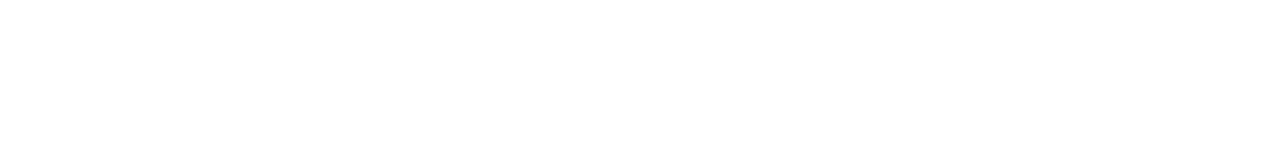
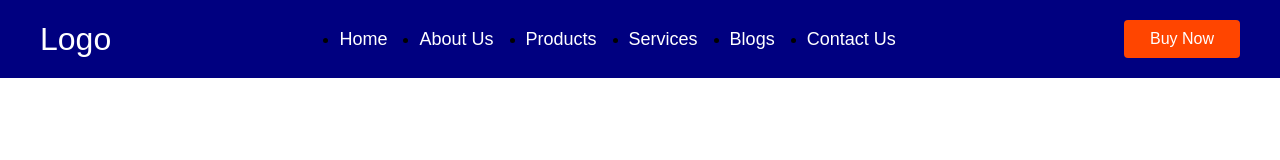
Before and after one commit to developershimul/my-first-repository, a plain HTML site: page index.html in a window 1280 px wide. Drawn offline with Linux system fonts and the light colour scheme.

Commit message:
header section added

```diff
--- a/index.html
+++ b/index.html
@@ -8,7 +8,26 @@
   </head>
   <body>
     <header class="header-section">
-      <div class="container"></div>
+      <div class="container">
+        <div class="row">
+          <div class="logo">
+            <a href="#">Logo</a>
+          </div>
+          <div class="menu">
+            <ul>
+              <li><a href="#">Home</a></li>
+              <li><a href="#">About Us</a></li>
+              <li><a href="#">Products</a></li>
+              <li><a href="#">Services</a></li>
+              <li><a href="#">Blogs</a></li>
+              <li><a href="#">Contact Us</a></li>
+            </ul>
+          </div>
+          <div class="btn">
+            <a href="#" class="header-btn">Buy Now</a>
+          </div>
+        </div>
+      </div>
     </header>
   </body>
 </html>
--- a/style.css
+++ b/style.css
@@ -8,3 +8,47 @@
   margin: auto;
   font-family: sans-serif;
 }
+/* Header section css start */
+.header-section {
+  background-color: navy;
+  padding: 20px 0;
+}
+.row {
+  display: flex;
+  justify-content: space-between;
+  align-items: center;
+}
+.logo {
+}
+.logo a {
+  color: #fff;
+  font-size: 32px;
+  text-decoration: none;
+}
+.menu {
+}
+.menu ul {
+  display: flex;
+  gap: 32px;
+}
+.menu ul li {
+}
+.menu ul li a {
+  text-decoration: none;
+  color: #fff;
+  font-size: 18px;
+}
+.header-btn {
+  display: inline-block;
+  color: #fff;
+  text-decoration: none;
+  background-color: orangered;
+  padding: 10px 26px;
+  border-radius: 4px;
+  transition: 0.5s;
+}
+.header-btn:hover {
+  background-color: orange;
+  transform: translateY(-5px);
+}
+/* Header section css end */
```
